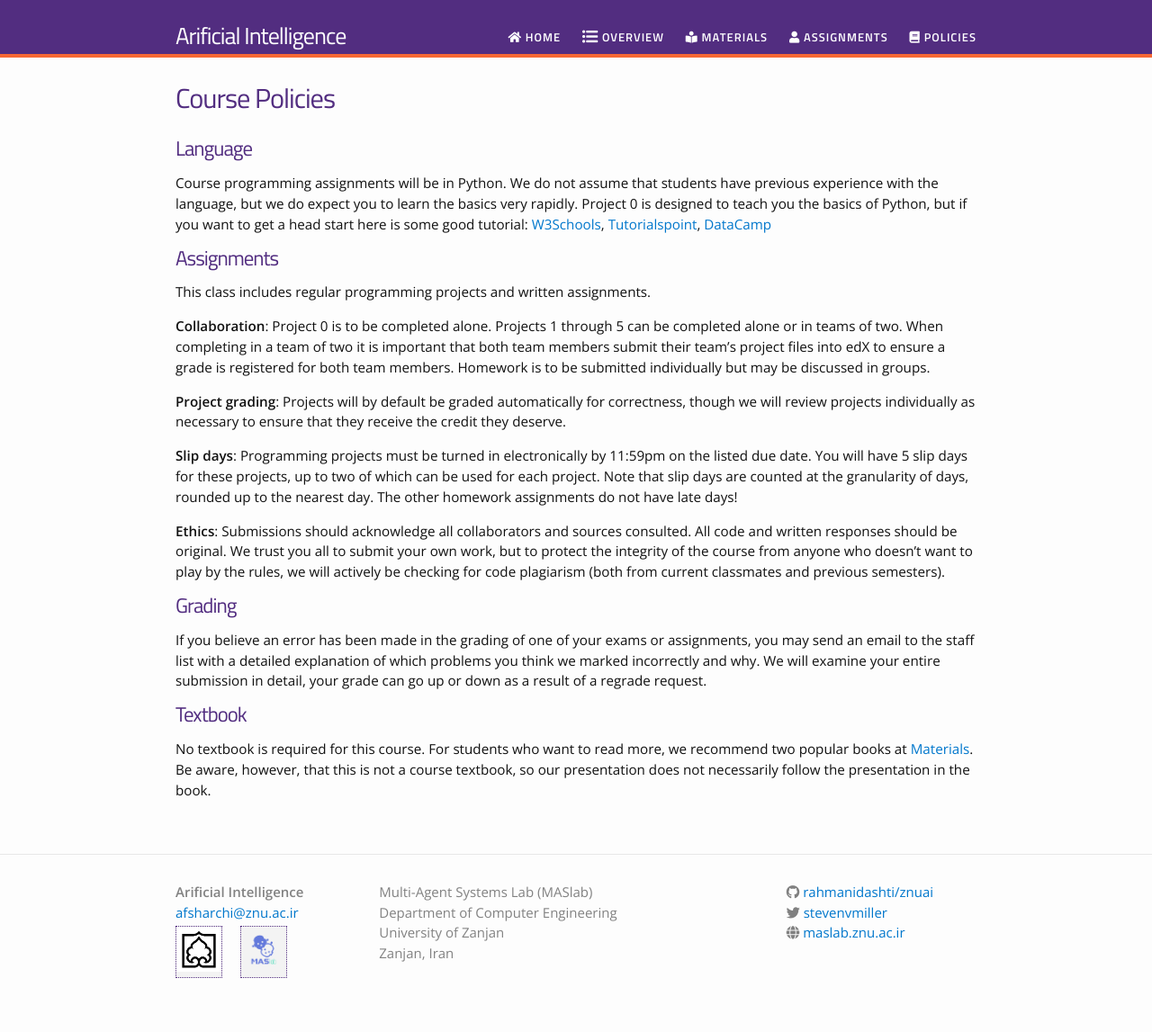
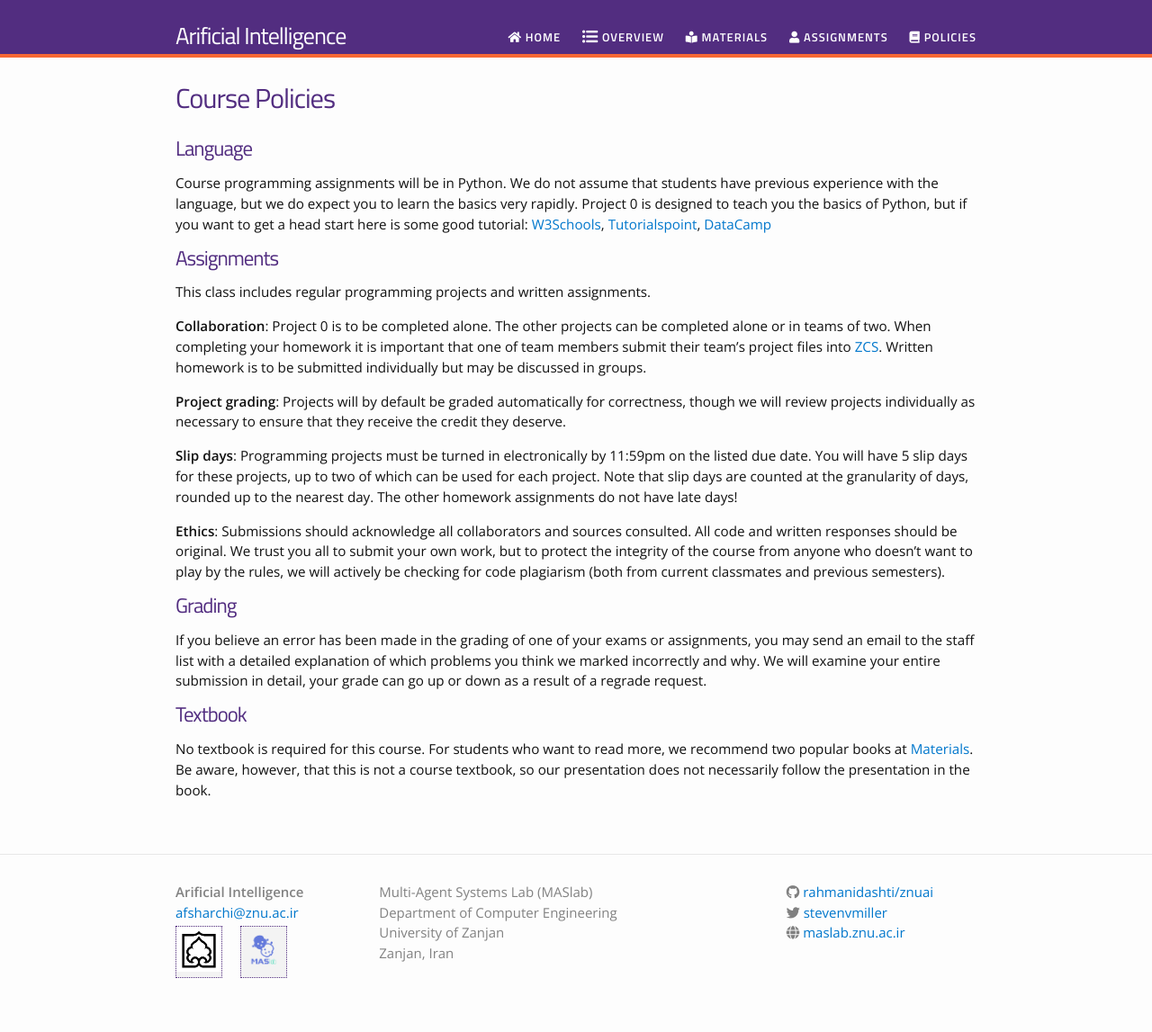
Before and after one commit to rahmanidashti/znuai, a Jekyll site: the page built from policies.md, in a window 1280 px wide. Shown: the whole page at 90% size. Built offline with Jekyll 4.4.1, drawn with Linux system fonts in a browser that asks for light colours; nearby versions of some CDN libraries.

Commit message:
Update policies.md

```diff
--- a/policies.md
+++ b/policies.md
@@ -10,7 +10,7 @@ Course programming assignments will be in Python. We do not assume that students
 # Assignments
 This class includes regular programming projects and written assignments.
 
-__Collaboration__: Project 0 is to be completed alone.  Projects 1 through 5 can be completed alone or in teams of two.  When completing in a team of two it is important that both team members submit their team's project files into edX to ensure a grade is registered for both team members.   Homework is to be submitted individually but may be discussed in groups.
+__Collaboration__: Project 0 is to be completed alone. The other projects can be completed alone or in teams of two. When completing your homework it is important that one of team members submit their team's project files into [ZCS](http://zcs.znu.ac.ir). Written homework is to be submitted individually but may be discussed in groups.
 
 __Project grading__: Projects will by default be graded automatically for correctness, though we will review projects individually as necessary to ensure that they receive the credit they deserve.
 
@@ -19,7 +19,6 @@ __Slip days__: Programming projects must be turned in electronically by 11:59pm
 __Ethics__: Submissions should acknowledge all collaborators and sources consulted. All code and written responses should be original. We trust you all to submit your own work, but to protect the integrity of the course from anyone who doesn’t want to play by the rules, we will actively be checking for code plagiarism (both from current classmates and previous semesters).
 
 # Grading
-
 If you believe an error has been made in the grading of one of your exams or assignments, you may send an email to the staff list with a detailed explanation of which problems you think we marked incorrectly and why. We will examine your entire submission in detail, your grade can go up or down as a result of a regrade request.
 
 # Textbook
```
